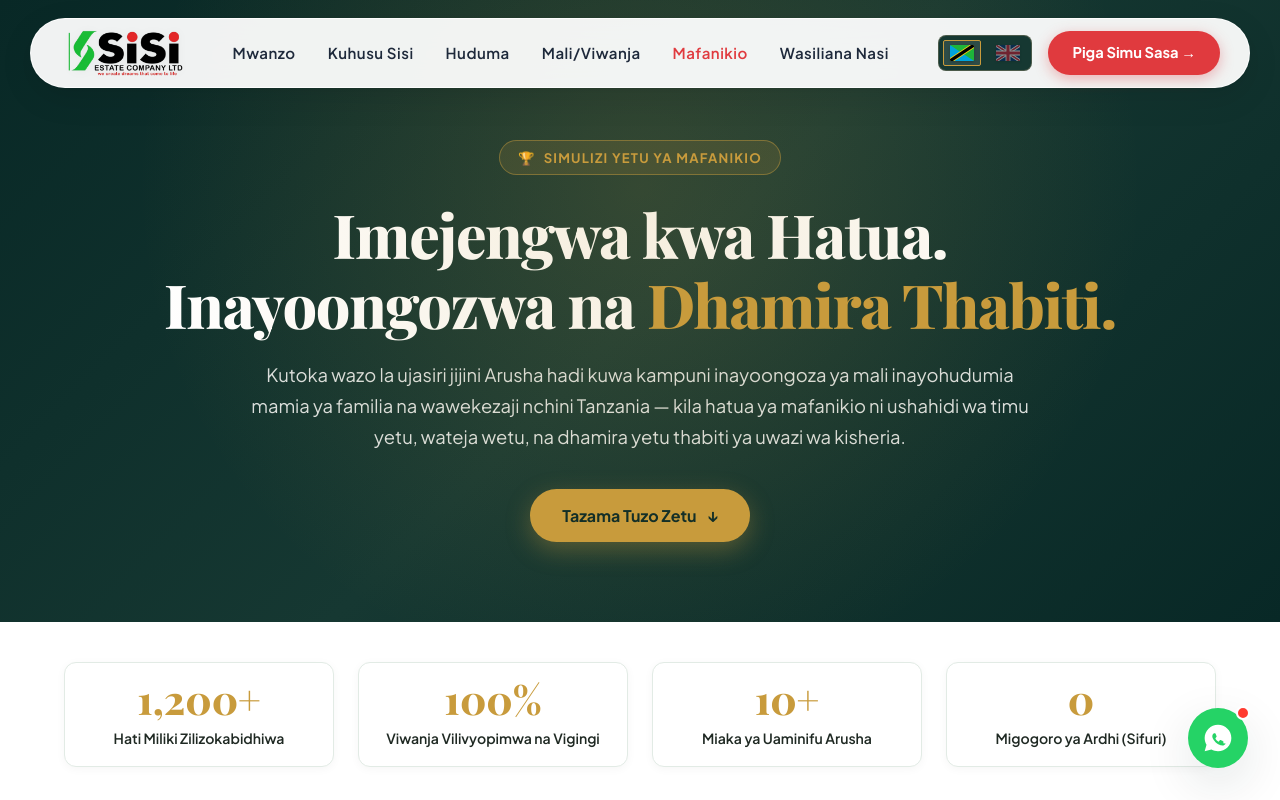
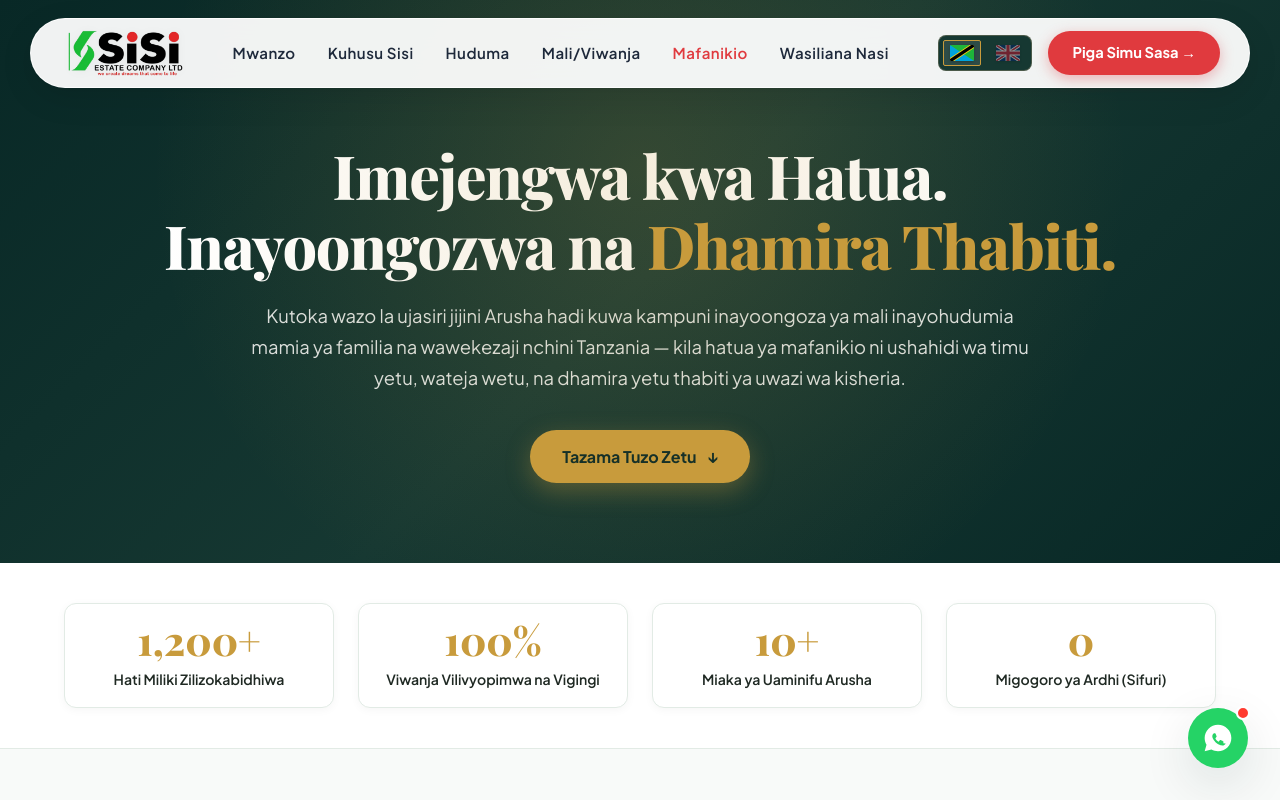
Before and after one commit to ceolema32lab/SISI-ESTATE, a plain HTML site: page achievements.html in a window 1280 px wide. Shown: the top 800 px of the page. Drawn offline with nearby package versions, Linux system fonts and the light colour scheme; no server answers; a web font is replaced by a local one.

Commit message:
Remove Our Story of Excellence pill badge from achievements hero

```diff
--- a/achievements.html
+++ b/achievements.html
@@ -76,10 +76,6 @@
         <!-- 1. Hero Section (Built on Milestones. Driven by Purpose.) -->
         <section class="achieve-hero" id="achievements-hero">
             <div class="container">
-                <div class="achieve-pill-badge">
-                    <span>🏆</span>
-                    <span data-en="Our Story of Excellence" data-sw="Simulizi Yetu ya Mafanikio">Our Story of Excellence</span>
-                </div>
                 <h1 class="achieve-hero-title">
                     <span data-en="Built on Milestones." data-sw="Imejengwa kwa Hatua.">Built on Milestones.</span><br>
                     <span data-en="Driven by " data-sw="Inayoongozwa na ">Driven by </span><span style="color: var(--color-accent);" data-en="Purpose." data-sw="Dhamira Thabiti.">Purpose.</span>
```
